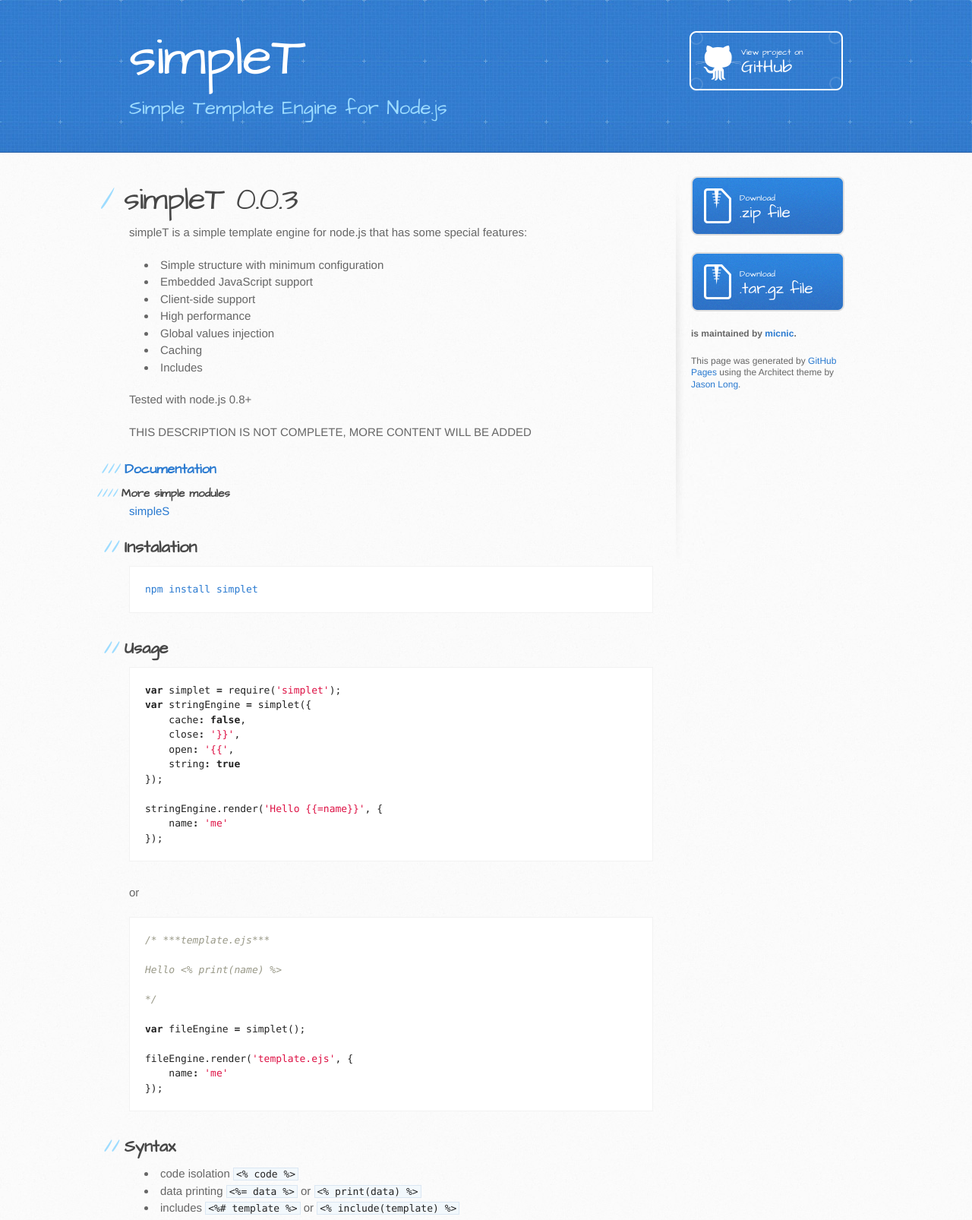
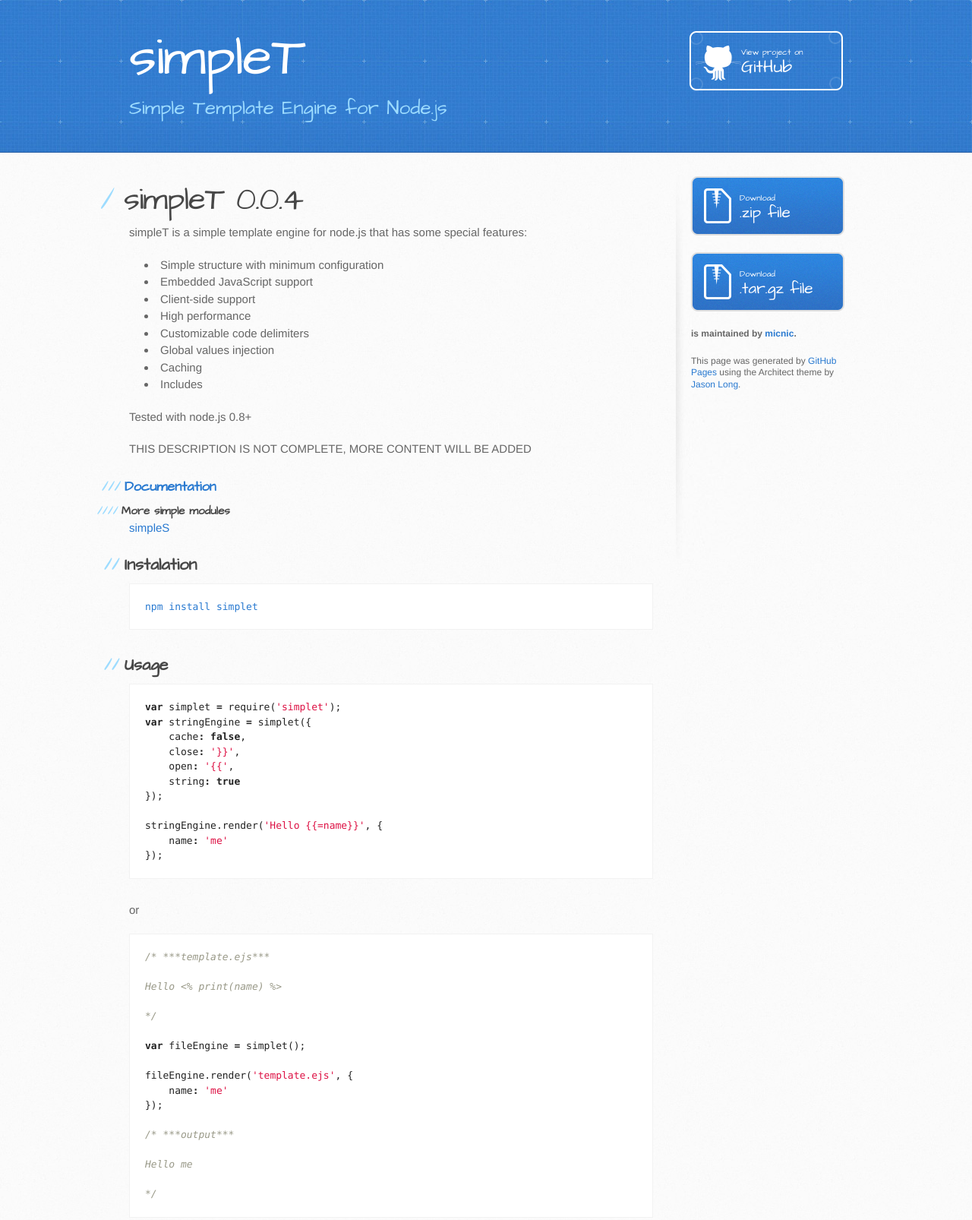
Before and after one commit to micnic/simplet, a plain HTML site: page index.html in a window 1280 px wide. Shown: the top 1606 px of the page at 76% size. Drawn offline with Linux system fonts and the light colour scheme.

```diff
--- a/index.html
+++ b/index.html
@@ -28,7 +28,7 @@
     <div id="content-wrapper">
       <div class="inner clearfix">
         <section id="main-content">
-          <h1>simpleT 0.0.3</h1>
+          <h1>simpleT 0.0.4</h1>
 
 <p>simpleT is a simple template engine for node.js that has some special features:</p>
 
@@ -37,6 +37,7 @@
 <li>Embedded JavaScript support</li>
 <li>Client-side support</li>
 <li>High performance</li>
+<li>Customizable code delimiters</li>
 <li>Global values injection</li>
 <li>Caching</li>
 <li>Includes</li>
@@ -83,6 +84,12 @@
 <span class="nx">fileEngine</span><span class="p">.</span><span class="nx">render</span><span class="p">(</span><span class="s1">'template.ejs'</span><span class="p">,</span> <span class="p">{</span>
     <span class="nx">name</span><span class="o">:</span> <span class="s1">'me'</span>
 <span class="p">});</span>
+
+<span class="cm">/* ***output***</span>
+
+<span class="cm">Hello me</span>
+
+<span class="cm">*/</span>
 </pre></div>
 
 <h2>Syntax</h2>
```
Also changed, not shown: params.json (+1 -1 lines).
